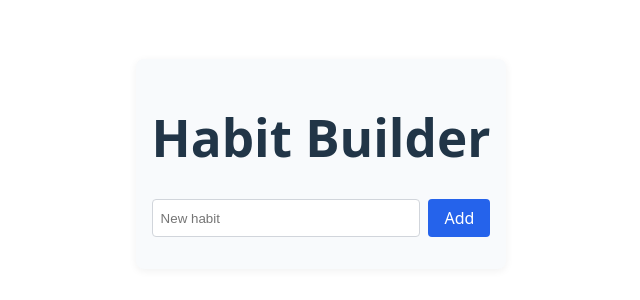
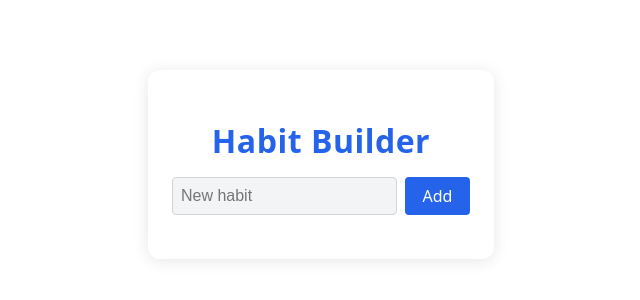
Before and after one commit to Coraa-12/habit-builder, a Svelte app: page / in a window 1280 px wide. Shown: the part 236-536 px from the top of the page, without its empty margins (319-959 px from the left). Built offline with nearby package versions, Linux system fonts and the light colour scheme.

Commit message:
Refine UI: cleaner, modern input and header

```diff
--- a/src/App.svelte
+++ b/src/App.svelte
@@ -34,12 +34,78 @@
 </main>
 
 <style>
-  main { max-width: 400px; margin: 2rem auto; padding: 1rem; border-radius: 8px; background: #f8fafc; box-shadow: 0 2px 8px rgba(0,0,0,0.06);}
-  h1 { text-align: center; }
-  form { display: flex; gap: 0.5rem; justify-content: center; margin-bottom: 1rem;}
-  input[type="text"] { flex: 1; padding: 0.5rem; border: 1px solid #d1d5db; border-radius: 4px;}
-  button { padding: 0.5rem 1rem; border: none; background: #2563eb; color: #fff; border-radius: 4px; cursor: pointer;}
-  button:hover { background: #1d4ed8;}
-  ul { list-style: none; padding: 0;}
-  li { display: flex; align-items: center; gap: 0.5rem; padding: 0.25rem 0;}
+  body {
+    background: #232323;
+  }
+  main {
+    max-width: 400px;
+    margin: 2rem auto;
+    padding: 2rem 1.5rem 1.5rem 1.5rem;
+    border-radius: 12px;
+    background: #fff;
+    box-shadow: 0 2px 16px rgba(0,0,0,0.10);
+    font-family: system-ui, sans-serif;
+  }
+  h1 {
+    text-align: center;
+    margin-bottom: 1.2rem;
+    font-size: 2rem;
+    background: none;
+    color: #2563eb;
+    font-weight: 800;
+    letter-spacing: .5px;
+  }
+  form {
+    display: flex;
+    gap: 0.5rem;
+    justify-content: center;
+    margin-bottom: 1.2rem;
+  }
+  input[type="text"] {
+    flex: 1;
+    padding: 0.5rem;
+    border: 1px solid #d1d5db;
+    border-radius: 4px;
+    background: #f3f4f6;
+    color: #222;
+    font-size: 1rem;
+    transition: border 0.2s;
+  }
+  input[type="text"]:focus {
+    border: 1.5px solid #2563eb;
+    outline: none;
+    background: #fff;
+  }
+  button {
+    padding: 0.5rem 1.1rem;
+    border: none;
+    background: #2563eb;
+    color: #fff;
+    border-radius: 4px;
+    font-weight: 500;
+    font-size: 1rem;
+    cursor: pointer;
+    transition: background 0.2s;
+  }
+  button:hover, button:focus {
+    background: #1749b1;
+  }
+  ul {
+    list-style: none;
+    padding: 0;
+    margin: 0;
+  }
+  li {
+    display: flex;
+    align-items: center;
+    gap: 0.5rem;
+    padding: 0.35rem 0;
+    font-size: 1rem;
+    color: #222;
+  }
+  input[type="checkbox"] {
+    accent-color: #2563eb;
+    width: 1rem;
+    height: 1rem;
+  }
 </style>
```
